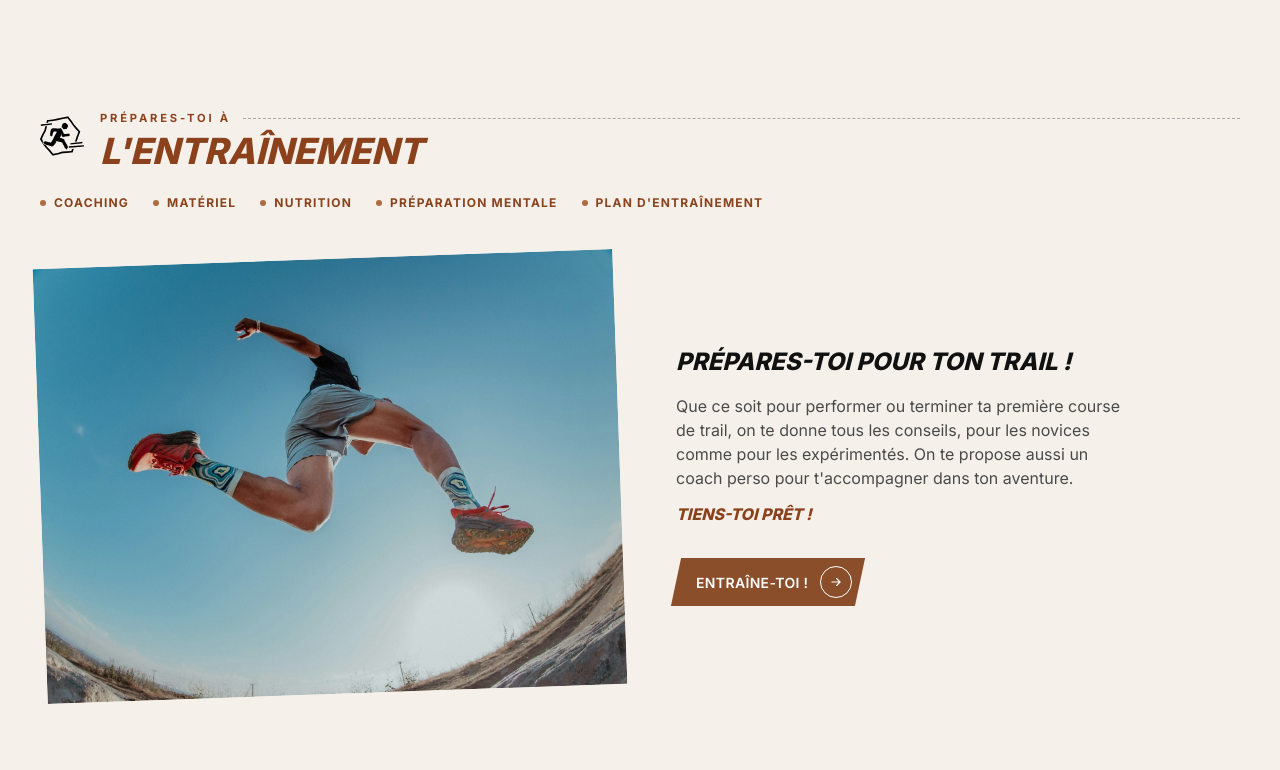
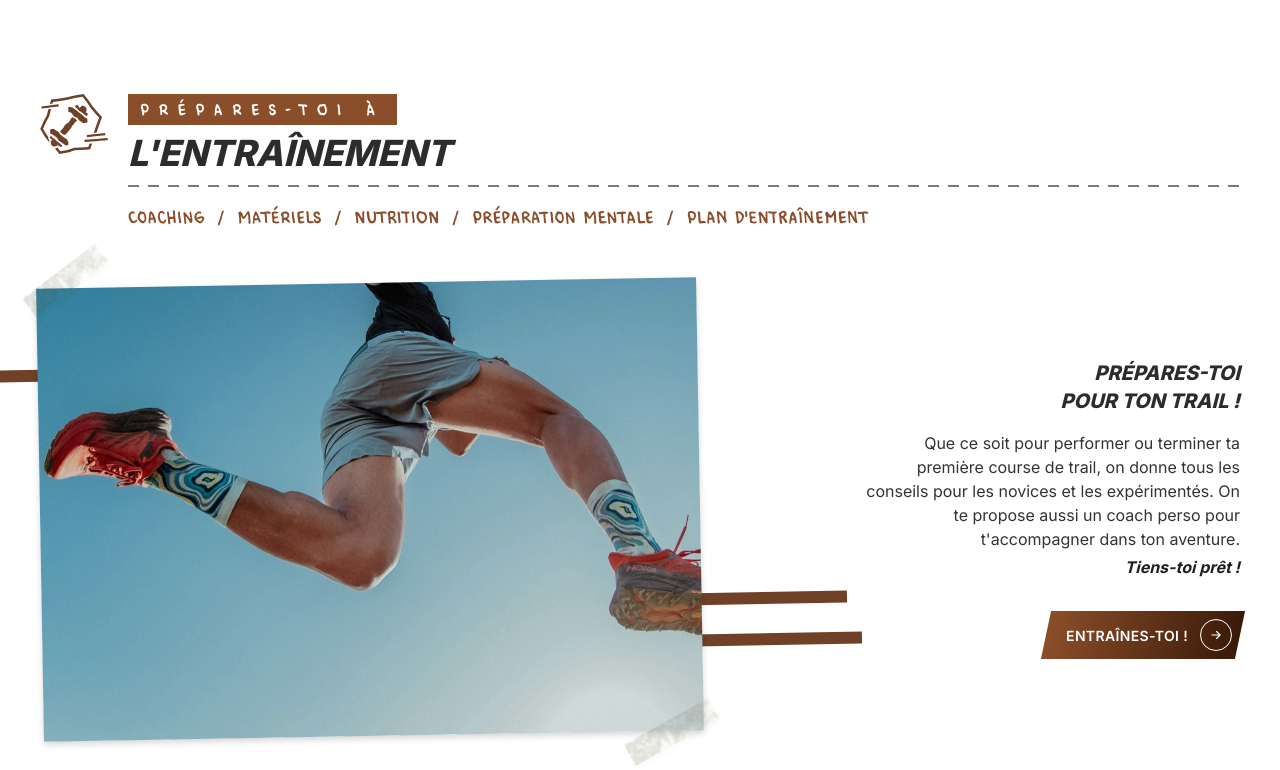
Before and after one commit to maxencecollin/utr-site-web, a Next.js app: page / in a window 1280 px wide. Shown: the part 4670-5440 px from the top of the page. Built offline with nearby package versions, Linux system fonts and the light colour scheme.

Commit message:
Section entraînement : photo scotchée, bandes marrons, icône haltère, pointillés XD

```diff
--- a/app/components/ArrowButton.tsx
+++ b/app/components/ArrowButton.tsx
@@ -15,7 +15,8 @@ const LAYER: Record<Variant, string> = {
   blue: "bg-ria-500 group-hover:bg-ria-600",
   green:
     "bg-[linear-gradient(90deg,#86b13a_0%,#3c4c1f_100%)] group-hover:brightness-110",
-  brown: "bg-sable-500 group-hover:bg-sable-600",
+  brown:
+    "bg-[linear-gradient(90deg,#8b4e2a_0%,#3a1a08_100%)] group-hover:brightness-110",
   dark: "bg-dark-900 group-hover:bg-dark-700",
   "outline-dark": "border border-dark-900 group-hover:bg-dark-900",
   "outline-white": "border border-white group-hover:bg-white",
--- a/app/components/sections/Entrainement.tsx
+++ b/app/components/sections/Entrainement.tsx
@@ -1,10 +1,9 @@
 import Image from "next/image";
-import SectionHeading from "../SectionHeading";
 import ArrowButton from "../ArrowButton";
 
 const THEMES = [
   "Coaching",
-  "Matériel",
+  "Matériels",
   "Nutrition",
   "Préparation mentale",
   "Plan d'entraînement",
@@ -12,49 +11,108 @@ const THEMES = [
 
 export default function Entrainement() {
   return (
-    <section id="entrainement" className="bg-creme py-20 lg:py-28">
+    <section id="entrainement" className="overflow-hidden bg-white py-20 lg:py-24">
       <div className="mx-auto max-w-7xl px-6 lg:px-10">
-        <SectionHeading
-          overline="Prépares-toi à"
-          title="L'entraînement"
-          icon="/images/icones/entrainement.svg"
-          accent="brown"
-        />
+        {/* En-tete : picto + cartouche Comico marron + titre + pointilles */}
+        <div className="flex items-start gap-5">
+          <Image
+            src="/images/icones/fichier-12.svg"
+            alt=""
+            width={68}
+            height={60}
+            className="h-[60px] w-[68px] shrink-0"
+          />
 
-        <ul className="mt-6 flex flex-wrap gap-x-6 gap-y-2 text-xs font-bold uppercase tracking-widest text-sable-600">
-          {THEMES.map((theme) => (
-            <li key={theme} className="flex items-center gap-2">
-              <span className="h-1.5 w-1.5 rounded-full bg-sable-400" />
-              {theme}
-            </li>
-          ))}
-        </ul>
+          <div className="min-w-0 flex-1">
+            <span className="font-comico inline-block bg-sable-500 px-3 py-1 text-[15px] uppercase leading-[23px] tracking-[9px] text-white">
+              Prépares-toi à
+            </span>
+            <h2 className="titre mt-2 text-4xl text-[#2c2c2c]">
+              L&apos;entraînement
+            </h2>
+            {/* Pointilles plus espaces que border-dashed (tirets 11px, trous 9px) */}
+            <span className="mt-3 block h-[2px] bg-[repeating-linear-gradient(90deg,#797979_0,#797979_11px,transparent_11px,transparent_20px)]" />
 
-        <div className="mt-12 grid grid-cols-1 items-center gap-10 lg:grid-cols-2">
-          <div className="relative aspect-[4/3] w-full overflow-hidden lg:-rotate-2">
+            {/* Categories : Comico marron, separees par des "/" */}
+            <ul className="font-comico mt-5 flex flex-wrap items-center gap-x-3 text-[16px] uppercase leading-5 text-sable-500">
+              {THEMES.map((theme, i) => (
+                <li key={theme} className="flex items-center gap-x-3">
+                  {i > 0 && <span aria-hidden="true">/</span>}
+                  {theme}
+                </li>
+              ))}
+            </ul>
+          </div>
+        </div>
+
+        {/* Photo scotchee + traits marrons + bloc texte aligne a droite */}
+        <div className="mt-14 grid grid-cols-1 items-center gap-12 lg:grid-cols-[55%_1fr]">
+          <div className="relative">
+            {/* Bandes marrons #6F4126 (12px, specs XD) qui passent sous la photo :
+                une a gauche depuis le bord de l'ecran, deux a droite vers le texte */}
+            <span
+              aria-hidden="true"
+              className="absolute right-[75.2%] top-[21%] h-3 w-screen -rotate-1 bg-[#6f4126]"
+            />
+            <span
+              aria-hidden="true"
+              className="absolute left-[80.4%] top-[68.4%] h-3 w-[276px] -rotate-1 bg-[#6f4126]"
+            />
+            <span
+              aria-hidden="true"
+              className="absolute left-[82.7%] top-[77.6%] h-3 w-[276px] -rotate-1 bg-[#6f4126]"
+            />
+
+            {/* Photo 665x456 (specs XD), legerement inclinee ;
+                cadrage : jambes et chaussures sur fond de ciel */}
+            <div
+              className="relative aspect-[665/456] w-full -rotate-1 shadow-[0_3px_6px_#00000029]"
+              role="img"
+              aria-label="Jambes d'un coureur en plein saut"
+              style={{
+                backgroundImage:
+                  "url(/photos/venti-views--uyedjt31zy-unsplash.jpg)",
+                backgroundSize: "auto 190%",
+                backgroundPosition: "42% 54%",
+                backgroundRepeat: "no-repeat",
+              }}
+            />
+
+            {/* Scotchs : coin haut-gauche + coin bas-droit (specs XD) */}
             <Image
-              src="/photos/venti-views--uyedjt31zy-unsplash.jpg"
-              alt="Coureur en plein saut"
-              fill
-              sizes="(max-width: 1024px) 100vw, 50vw"
-              className="object-cover"
+              src="/images/deco/scotch.png"
+              alt=""
+              width={91}
+              height={29}
+              className="absolute -left-5 -top-3.5 w-[91px] -rotate-[37deg] opacity-[0.16] shadow-[0_3px_6px_#00000029]"
+            />
+            <Image
+              src="/images/deco/scotch.png"
+              alt=""
+              width={96}
+              height={29}
+              className="absolute -bottom-2 -right-5 w-[96px] -rotate-[29deg] opacity-[0.16] shadow-[0_3px_6px_#00000029]"
             />
           </div>
 
-          <div className="lg:pl-4">
-            <h3 className="titre text-2xl text-dark-900">
-              Prépares-toi pour ton trail !
+          <div className="flex flex-col items-end text-right">
+            <h3 className="titre text-xl text-[#2c2c2c]">
+              Prépares-toi
+              <br />
+              pour ton trail !
             </h3>
-            <p className="mt-4 max-w-md text-dark-600">
-              Que ce soit pour performer ou terminer ta première course de trail,
-              on te donne tous les conseils, pour les novices comme pour les
+            <p className="mt-4 max-w-sm text-dark-700">
+              Que ce soit pour performer ou terminer ta première course de
+              trail, on donne tous les conseils pour les novices et les
               expérimentés. On te propose aussi un coach perso pour
               t&apos;accompagner dans ton aventure.
             </p>
-            <p className="titre mt-3 text-sable-600">Tiens-toi prêt !</p>
+            <p className="mt-1 font-bold italic text-dark-800">
+              Tiens-toi prêt !
+            </p>
             <div className="mt-8">
               <ArrowButton href="#entrainement" variant="brown">
-                Entraîne-toi !
+                Entraînes-toi !
               </ArrowButton>
             </div>
           </div>
```
Also changed, not shown: public/images/icones/entrainement.svg, public/images/icones/fichier-12.svg (added), 19 other files (tests, documents, lock files or other folders).
